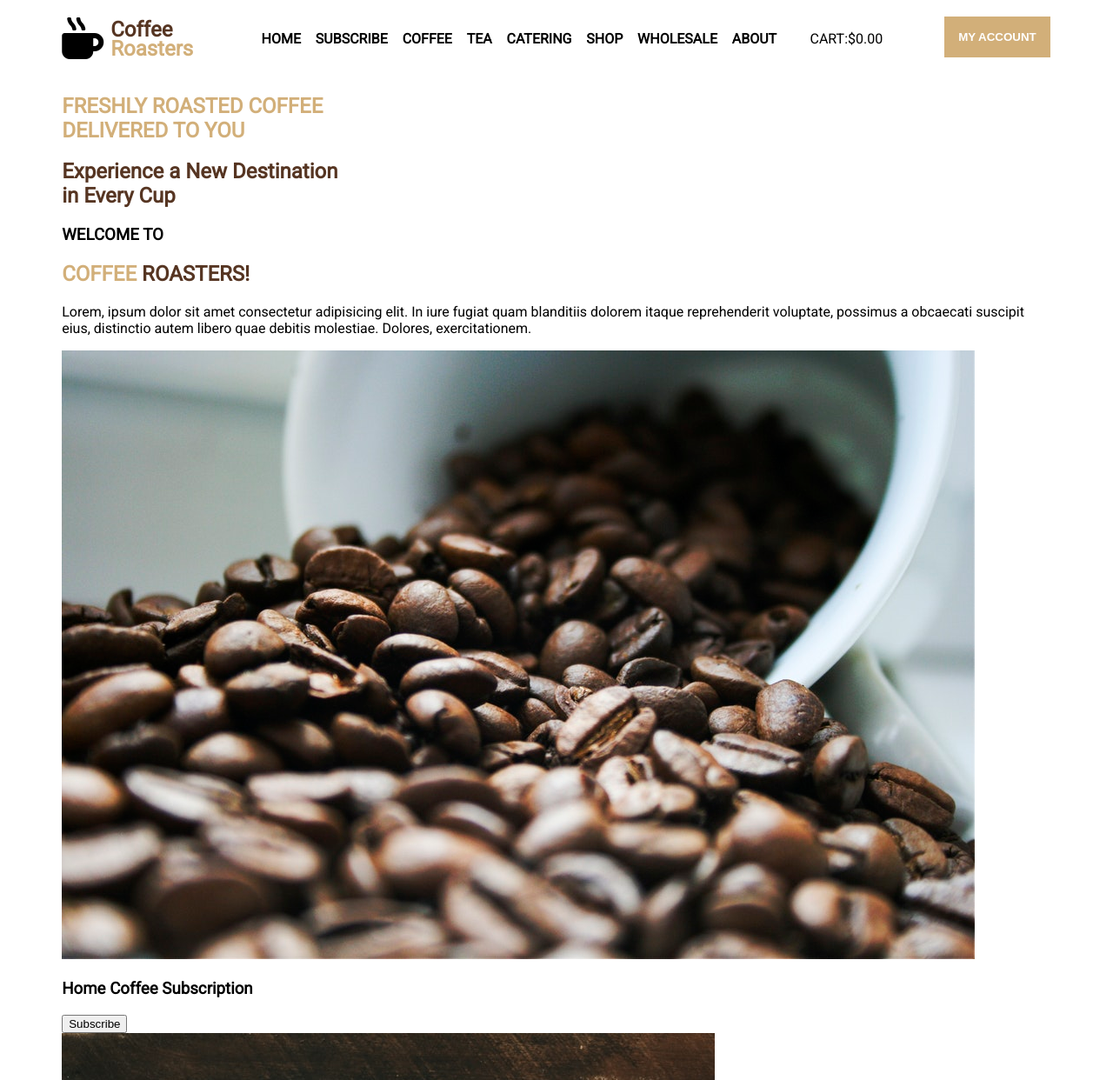
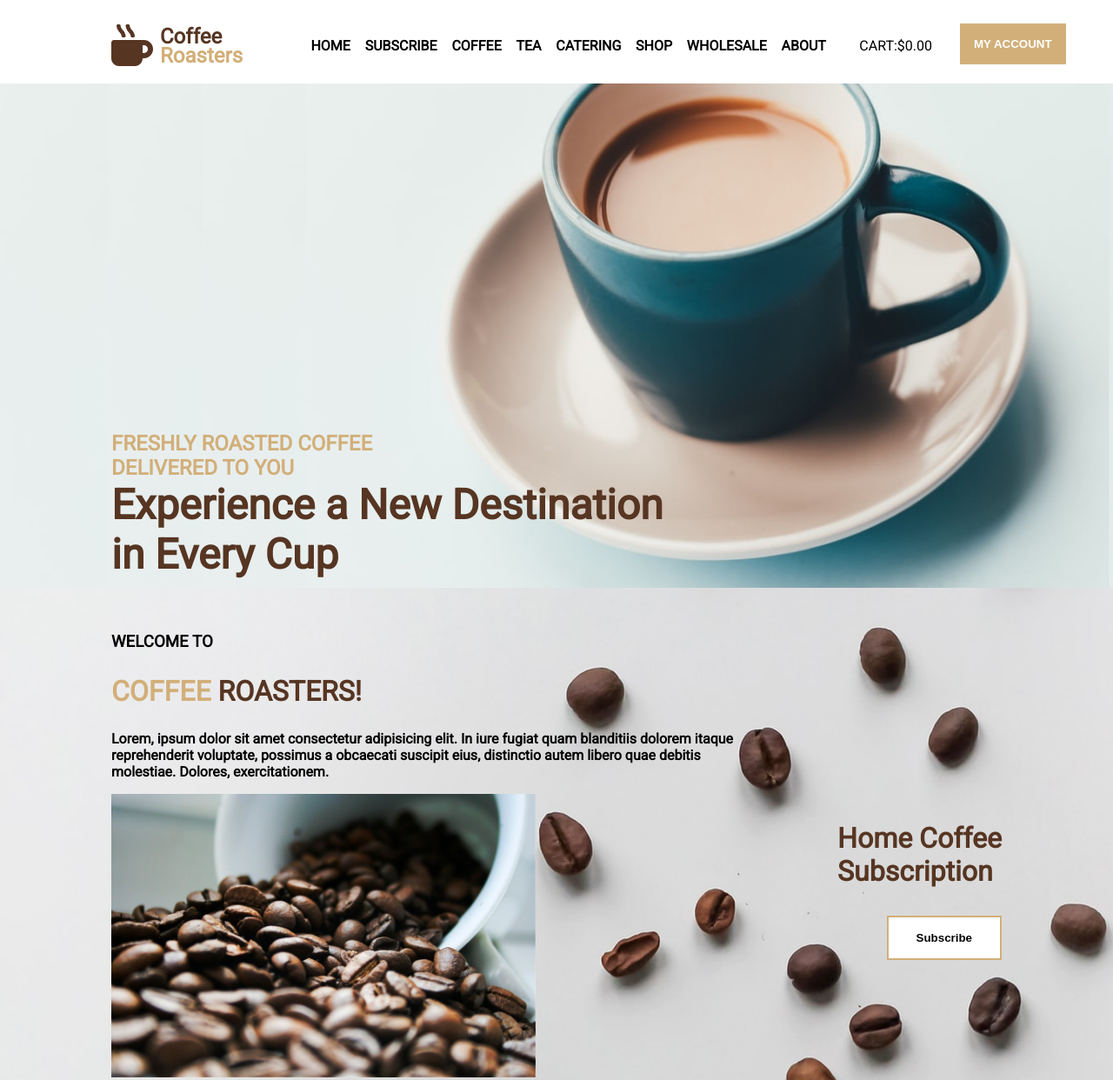
Before and after one commit to IanAnthonyWebDev/portfolio, a plain HTML site: page projects/Coffee_Roasters/index.html in a window 1280 px wide. Shown: the part 5-1247 px from the top of the page at 87% size. Drawn offline with Linux system fonts and the light colour scheme.

Commit message:
More coffee styling

```diff
--- a/projects/Coffee_Roasters/css/style.css
+++ b/projects/Coffee_Roasters/css/style.css
@@ -12,9 +12,20 @@ html {
     font-family: 'Roboto', sans-serif;
 }
 
+body {
+    margin: 0;
+    margin-top: 1rem;
+}
+
 .container {
     margin: auto;
-    width: 90%;
+    width: 80%;
+}
+
+.container-flex {
+    margin: auto;
+    width: 80%;
+    height: 95%;
 }
 
 .brown-light {
@@ -46,6 +57,7 @@ html {
     font-size: 3rem;
     justify-self: center;
     align-self: center;
+    color: var(--darkbrown);
 }
 
 .name-1 {
@@ -73,6 +85,11 @@ html {
     text-decoration: none;
     color: #000;
     font-weight: bold;
+    transition: color 0.3s;
+}
+
+.nav-grid ul li a:hover {
+    color: var(--lightbrown);
 }
 
 .flex-center {
@@ -94,3 +111,96 @@ html {
 #cart {
     margin-top: 2rem;
 }
+
+
+/* Landing Page Section */
+
+.landing-page {
+    margin: 0;
+    background-image: url(../img/coffee-lightblue2.jpg);
+    background-size: cover;
+    background-position: bottom;
+    background-repeat: no-repeat;
+    height: 600px;
+}
+
+.flex-headers {
+    height: 100%;
+    display: flex;
+    flex-direction: column;
+    justify-content: flex-end;
+}
+
+.flex-headers h2 {
+    margin-bottom: 0;
+}
+
+.flex-headers h1 {
+    font-size: 3rem;
+    font-weight: bold;
+    margin: 0;
+}
+
+
+/* Subscribe Section */
+
+.subscribe {
+    margin-top: -1.2rem;
+    background-image: url('../img/coffee-and-beans.jpg');
+}
+
+#welcome {
+    padding-top: 2rem;
+}
+
+#welcome h2 {
+    font-size: 2rem;
+    font-weight: bold;
+}
+
+#welcome p {
+    font-weight: 600;
+    width: 70%;
+}
+
+.subscribe-grid {
+    display: grid;
+    grid-template-columns: repeat(2, 1fr);
+    grid-gap: 3rem;
+}
+
+.subscribe-grid img {
+    max-width: 100%;
+}
+
+.sub-box h3 {
+    font-weight: bold;
+    font-size: 2rem;
+}
+
+.right {
+    display: flex;
+    flex-direction: column;
+    align-items: flex-end;
+}
+
+.left {
+    display: flex;
+    flex-direction: column;
+    align-items: flex-start;
+}
+
+.sub-btn {
+    border: 2px var(--lightbrown) solid;
+    padding: 1rem 2rem;
+    background-color: #fff;
+    cursor: pointer;
+    transition: background-color 0.3s;
+    color: #000;
+    font-weight: bold;
+}
+
+.sub-btn:hover {
+    background-color: var(--lightbrown);
+    color: #fff;
+}
--- a/projects/Coffee_Roasters/index.html
+++ b/projects/Coffee_Roasters/index.html
@@ -40,7 +40,7 @@
 
     <!-- Landing Section -->
     <section class="landing-page">
-        <div class="container">
+        <div class="container-flex">
             <div class="flex-headers">
                 <h2 class="brown-light">FRESHLY ROASTED COFFEE <br>DELIVERED TO YOU</h2>
                 <h1 class="brown-dark">Experience a New Destination <br> in Every Cup</h1>
@@ -58,18 +58,18 @@
             </div>
             <div class="subscribe-grid">
                 <img src="img/beans.jpg" alt="coffee beans">
-                <div class="sub-box">
-                    <h3>Home Coffee Subscription</h3>
+                <div class="sub-box right">
+                    <h3 class="brown-dark">Home Coffee <br> Subscription</h3>
+                    <button class="sub-btn">Subscribe</button>
+                </div>
+                <div class="sub-box left">
+                    <h3 class="brown-dark">Office Coffee <br> Subscription</h3>
                     <button class="sub-btn">Subscribe</button>
                 </div>
                 <img src="img/coffee-board.jpg" alt="coffee">
-                <div class="sub-box">
-                    <h3>Office Coffee Subscription</h3>
-                    <button class="sub-btn">Subscribe</button>
-                </div>
                 <img src="img/tea-cup.jpg" alt="tea cup">
-                <div class="sub-box">
-                    <h3>Tea Subscriptions</h3>
+                <div class="sub-box right">
+                    <h3 class="brown-dark">Tea Subscriptions</h3>
                     <button class="sub-btn">Subscribe</button>
                 </div>
             </div>
```
Also changed, not shown: projects/Coffee_Roasters/img/coffee-and-beans.jpg (added), projects/Coffee_Roasters/img/coffee-lightblue.jpg (added), projects/Coffee_Roasters/img/coffee-lightblue2.jpg (added), projects/Coffee_Roasters/img/coffee-overhead.jpg (added).
